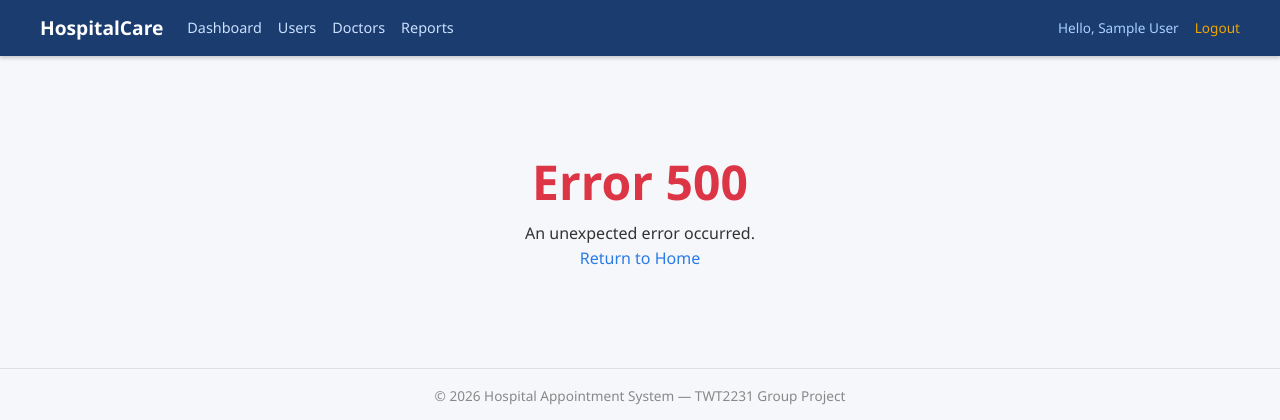
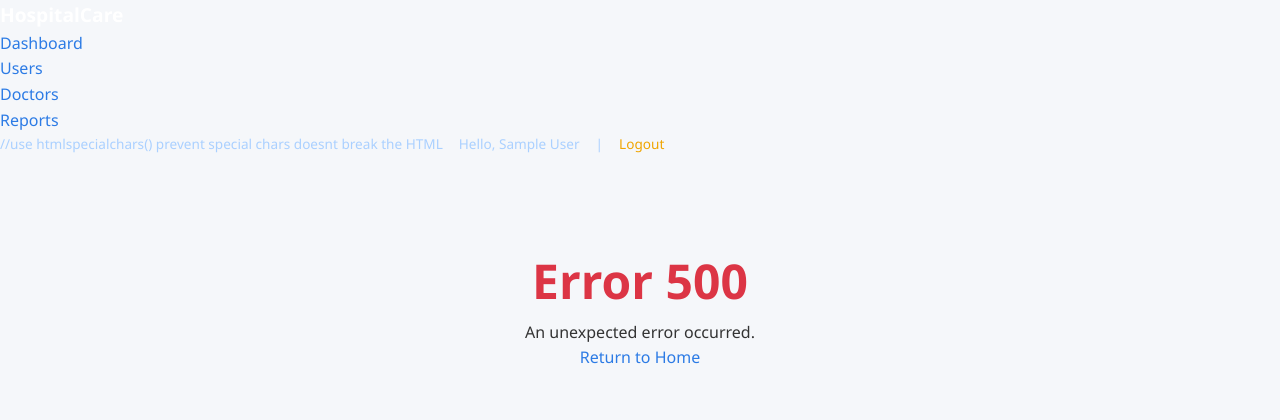
Before and after one commit to Ashx87/Hospital-Appointment-and-Patient-Record-System, a PHP site: page /Project/error.php in a window 1280 px wide. Shown: the top 420 px of the page. Run offline with PHP 8.4, Linux system fonts and the light colour scheme; the visitor is signed in with stand-in values (Sample User, id 1); some libraries are stand-ins or nearby versions.

Commit message:
Update header.php

```diff
--- a/includes/header.php
+++ b/includes/header.php
@@ -12,55 +12,57 @@
  * session_start() must have been called before including this file (each page is responsible for that at the top).
  */
 
-if (session_status() === PHP_SESSION_NONE) {
+if (session_status()===PHP_SESSION_NONE) {
     session_start();
 }
 require_once __DIR__ . '/flash.php';
 ?>
+
 <!DOCTYPE html>
 <html lang="en">
 <head>
     <meta charset="UTF-8">
-    <meta name="viewport" content="width=device-width, initial-scale=1.0">
-    <title><?= $pageTitle ?? 'Hospital Appointment System' ?></title>
-    <link rel="stylesheet" href="<?= BASE_URL ?>assets/css/style.css">
+    <title><?=$pageTitle??'Hospital Appointment System'?></title>
+    <link rel="stylesheet" href="<?=BASE_URL?>assets/css/style.css">
 </head>
+
 <body>
+<header>
+    <nav>
+        <a href="<?=BASE_URL?>index.php" class="logo">HospitalCare</a>
+        <?php if(isset($_SESSION['user_id'])):?>
+            <ul>
+                <?php if($_SESSION['role']==='admin'): ?>
+                    <li><a href="<?=BASE_URL?>pages/admin/dashboard.php">Dashboard</a></li>
+                    <li><a href="<?=BASE_URL?>pages/admin/users.php">Users</a></li>
+                    <li><a href="<?=BASE_URL?>pages/admin/doctors.php">Doctors</a></li>
+                    <li><a href="<?=BASE_URL?>pages/admin/reports.php">Reports</a></li>
+                <?php elseif($_SESSION['role']==='doctor'): ?>
+                    <li><a href="<?=BASE_URL?>pages/doctor/dashboard.php">Dashboard</a></li>
+                    <li><a href="<?=BASE_URL?>pages/doctor/my-slots.php">My Slots</a></li>
+                    <li><a href="<?=BASE_URL?>pages/doctor/my-appointments.php">Appointments</a></li>
+                <?php elseif($_SESSION['role']==='patient'): ?>
+                    <li><a href="<?=BASE_URL?>pages/patient/dashboard.php">Dashboard</a></li>
+                    <li><a href="<?=BASE_URL?>pages/patient/find-doctor.php">Find Doctor</a></li>
+                    <li><a href="<?=BASE_URL?>pages/patient/my-appointments.php">My Appointments</a></li>
+                    <li><a href="<?=BASE_URL?>pages/patient/my-records.php">My Records</a></li>
+                <?php elseif($_SESSION['role']==='receptionist'): ?>
+                    <li><a href="<?=BASE_URL?>pages/receptionist/dashboard.php">Dashboard</a></li>
+                    <li><a href="<?=BASE_URL?>pages/receptionist/register-patient.php">Register Patient</a></li>
+                    <li><a href="<?=BASE_URL?>pages/receptionist/manage-appointments.php">Appointments</a></li>
+                <?php else:?>
+                    <li><a href="<?=BASE_url?>index.php">Home</a></li>
+                <?php endif;?>
+            </ul>
 
-<header class="site-header">
-    <nav>
-        <a href="<?= BASE_URL ?>index.php" class="logo">HospitalCare</a>
-
-        <?php if (isset($_SESSION['user_id'])): ?>
-            <ul class="nav-links">
-                <?php if ($_SESSION['role'] === 'admin'): ?>
-                    <li><a href="<?= BASE_URL ?>pages/admin/dashboard.php">Dashboard</a></li>
-                    <li><a href="<?= BASE_URL ?>pages/admin/users.php">Users</a></li>
-                    <li><a href="<?= BASE_URL ?>pages/admin/doctors.php">Doctors</a></li>
-                    <li><a href="<?= BASE_URL ?>pages/admin/reports.php">Reports</a></li>
-                <?php elseif ($_SESSION['role'] === 'doctor'): ?>
-                    <li><a href="<?= BASE_URL ?>pages/doctor/dashboard.php">Dashboard</a></li>
-                    <li><a href="<?= BASE_URL ?>pages/doctor/my-slots.php">My Slots</a></li>
-                    <li><a href="<?= BASE_URL ?>pages/doctor/my-appointments.php">Appointments</a></li>
-                <?php elseif ($_SESSION['role'] === 'patient'): ?>
-                    <li><a href="<?= BASE_URL ?>pages/patient/dashboard.php">Dashboard</a></li>
-                    <li><a href="<?= BASE_URL ?>pages/patient/find-doctor.php">Find Doctor</a></li>
-                    <li><a href="<?= BASE_URL ?>pages/patient/my-appointments.php">My Appointments</a></li>
-                    <li><a href="<?= BASE_URL ?>pages/patient/my-records.php">My Records</a></li>
-                <?php elseif ($_SESSION['role'] === 'receptionist'): ?>
-                    <li><a href="<?= BASE_URL ?>pages/receptionist/dashboard.php">Dashboard</a></li>
-                    <li><a href="<?= BASE_URL ?>pages/receptionist/register-patient.php">Register Patient</a></li>
-                    <li><a href="<?= BASE_URL ?>pages/receptionist/manage-appointments.php">Appointments</a></li>
-                <?php endif; ?>
-            </ul>
             <div class="user-info">
-                <span>Hello, <?= htmlspecialchars($_SESSION['name']) ?></span>
+                //use htmlspecialchars() prevent special chars doesnt break the HTML
+                <span>Hello, <?= htmlspecialchars($_SESSION['name']) ?></span> |
                 <a href="<?= BASE_URL ?>logout.php">Logout</a>
             </div>
-        <?php endif; ?>
+        <?php endif;?>
     </nav>
 </header>
 
 <main class="container">
-    <!-- Flash messages (success/error) are output by displayFlash() from flash.php -->
-    <?php displayFlash(); ?>
+    <?php displayFlash();?>
```
